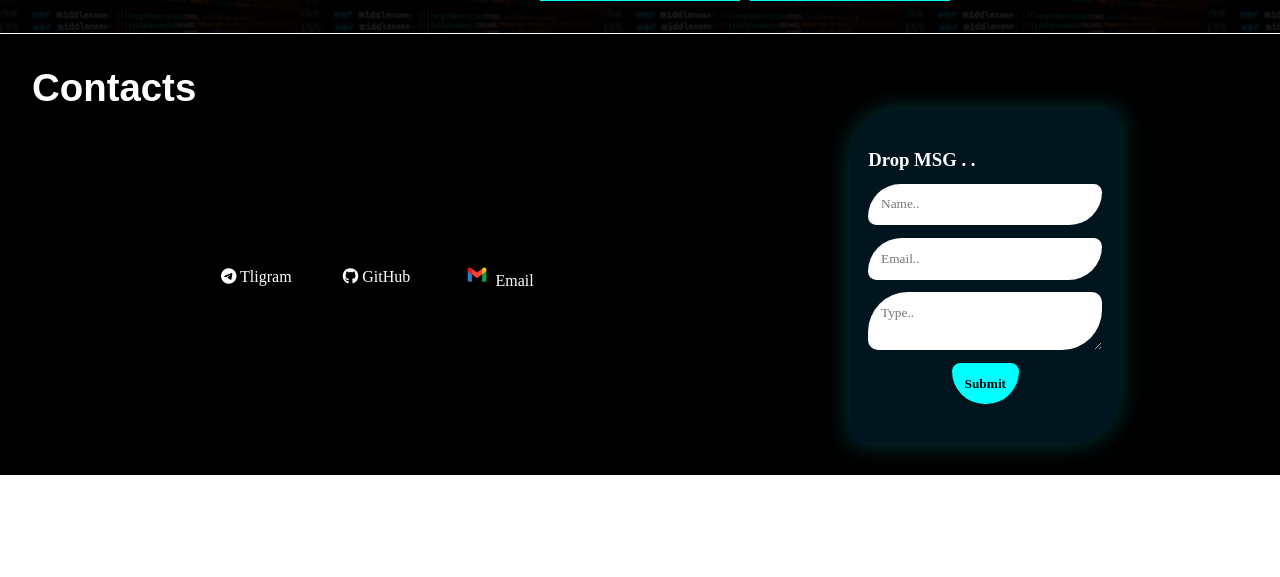
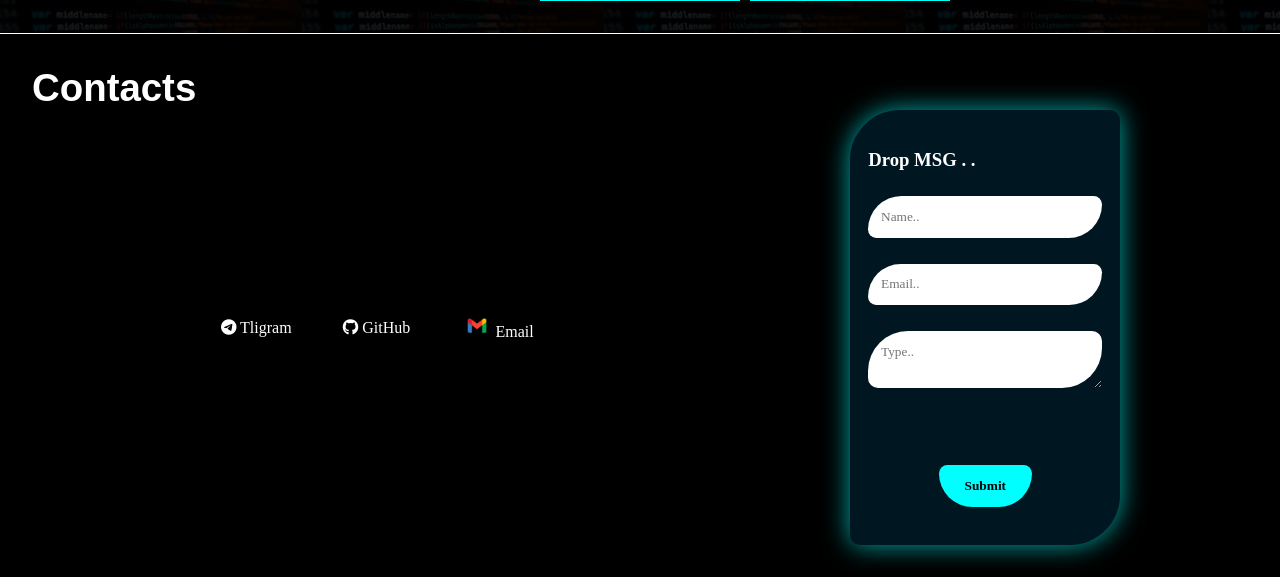
Before and after one commit to HarshTarale/potfolio, a plain HTML site: page index.html in a window 1280 px wide. Shown: the part 2104-2681 px from the top of the page. Before the commit the page ends 2579 px from the top, so only its background shows below. Drawn offline with Linux system fonts and the light colour scheme.

Commit message:
minis up

```diff
--- a/index.html
+++ b/index.html
@@ -200,7 +200,7 @@
                     <h3>Drop MSG . .</h3>
                     <input type="text" name="Name" placeholder="Name.."  required>
                     <input type="email"  placeholder="Email.." required>
-                    <textarea name="email"  placeholder="Type.." maxlength="50"  required></textarea>
+                    <textarea name="text"  placeholder="Type.." maxlength="50"  required></textarea>
                      <center>  <button type="submit"> Submit</button></center>
 
                 </form>
--- a/style.css
+++ b/style.css
@@ -443,9 +443,9 @@ justify-content: center;
         padding: 3vw 1.4vw;
         display: flex;
         flex-direction: column;
-        gap: 1vw;
-         box-shadow: 0px 0px 2vw rgba(0, 255, 255, 0.233);
-        background-color: rgba(0, 179, 255, 0.119);
+        gap: 2vw;
+         box-shadow: 0px 0px 2vw rgba(0, 255, 255, 0.667);
+        background-color: rgba(0, 179, 255, 0.128);
     }
     .page-5-count-box-2 input,.page-5-count-box-2 textarea{
         padding: 1vw;
@@ -464,13 +464,15 @@ outline:solid 2px  rgba(0, 255, 255, 0.489) ;
 
  }
  .page-5-count-box-2 button{
-    padding: 1vw ;
+    padding: 1vw  2vw;
     border-radius: 10px 10px 40px 40px;
     outline: none;
     border: none;
     background-color: aqua;
     font-weight:600;
-    color:rgb(0, 0, 0)
+    color:rgb(0, 0, 0);
+    margin-top: 4vw;
+
  }
 
  .page-5-count-box-2 input:focus {
@@ -486,7 +488,9 @@ outline:solid 2px  rgba(0, 255, 255, 0.489) ;
 }
 
 @media (width < 768px) {
-
+    .page-5-count-box-2 h3{
+        margin-left: 5vw;
+    }
     .page-5-count{
         flex-direction: column-reverse;
         gap: 10vw;
@@ -494,5 +498,11 @@ outline:solid 2px  rgba(0, 255, 255, 0.489) ;
         padding-top:3vw ;
 
     }
+    .page-5-count-box-2 input,.page-5-count-box-2 textarea{
+        padding: 1vw 5vw ;
+
+
+    }
+
 
 }
```
